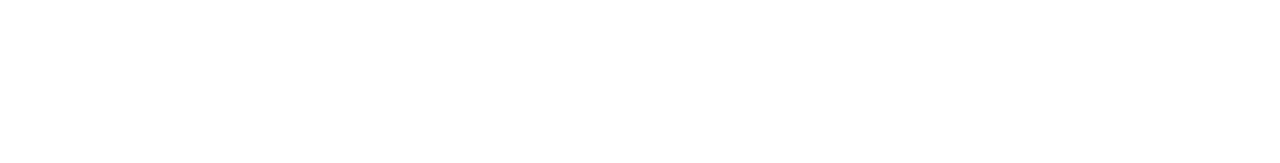
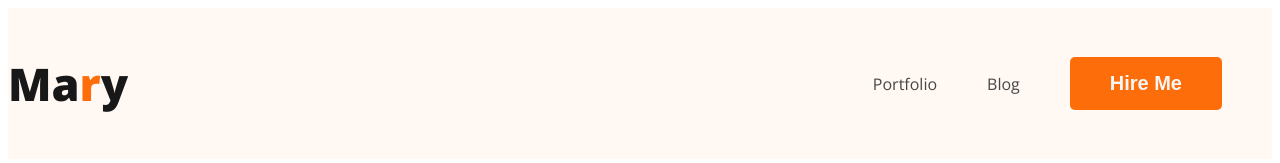
Before and after one commit to mrsajid54/wd-portfolio, a plain HTML site: page index.html in a window 1280 px wide. Drawn offline with nearby package versions, Linux system fonts and the light colour scheme.

Commit message:
nav added

```diff
--- a/index.html
+++ b/index.html
@@ -1,14 +1,39 @@
 <!DOCTYPE html>
 <html lang="en">
+
 <head>
     <meta charset="UTF-8">
     <meta name="viewport" content="width=device-width, initial-scale=1.0">
     <title>Document</title>
+
+    <!-- font link -->
+    <link rel="preconnect" href="https://fonts.googleapis.com">
+    <link rel="preconnect" href="https://fonts.gstatic.com" crossorigin>
+    <link href="https://fonts.googleapis.com/css2?family=Open+Sans:wght@400;700;800&display=swap" rel="stylesheet">
+
+    <!-- css  -->
+    <link rel="stylesheet" href="style.css">
 </head>
+
 <body>
-    <header></header>
-    <body>
+    <header>
+        <nav class="header">
+            <h3 class="nav-tittle" >Ma<span class="text-primary">r</span>y</h3>
+            <ul>
+                <li><a href="">Portfolio</a> </li>
+                <li><a href="">Blog</a></li>
+                <li><button class="btn-primary">Hire Me</button></li>
+            </ul>
+        </nav>
 
-    </body>
+
+    </header>
+    <main>
+
+    </main>
+    <footer>
+
+    </footer>
 </body>
+
 </html>
--- /dev/null
+++ b/style.css
@@ -0,0 +1,48 @@
+/* common styles */
+
+body {
+    font-family: 'Open Sans', sans-serif;
+
+}
+.text-primary {
+    color: #FD6E0A;
+}
+.btn-primary {
+    text-align: center;
+    border-radius: 5px;
+    border: none;
+    background: #FD6E0A;
+    font-size: 20px;
+    font-weight: 700;
+    color: whitesmoke;
+    padding: 15px 40px;
+}
+
+/* nav styles  */
+nav {
+    display: flex;
+    justify-content: space-between;
+    align-items: center;
+    background-color: ;
+}
+.nav-tittle {
+    color: #181818;
+    font-size: 45px;
+    font-weight: 800;
+}
+nav>ul {
+    display: flex;
+    align-items: center;
+}
+nav li {
+    list-style: none;
+    margin-right: 50px;
+}
+nav a {
+    text-decoration: none;
+    color: #474747;
+}
+/* header style  */
+.header{
+    background-color: #FFF8F3;
+}
```
Also changed, not shown: 1 other file.
